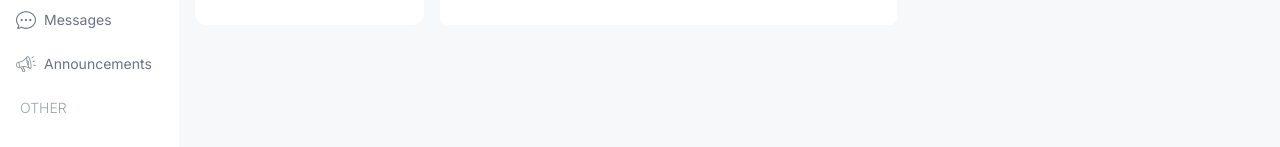
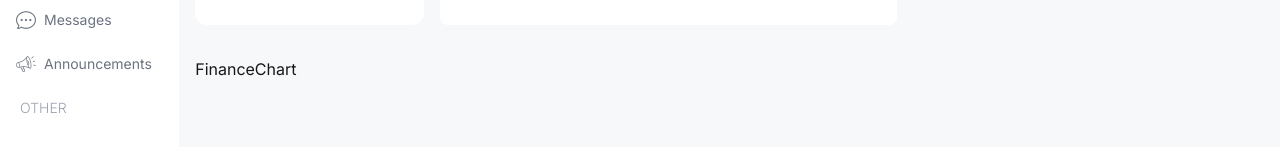
Before and after one commit to mysandesh/EduBoard, a Next.js app: page /admin in a window 1280 px wide. Shown: the part 650-797 px from the top of the page. Built offline with nearby package versions, Linux system fonts and the light colour scheme.

Commit message:
FinanceChart component added

```diff
--- a/src/app/(dashboard)/admin/page.tsx
+++ b/src/app/(dashboard)/admin/page.tsx
@@ -1,5 +1,6 @@
 import AttendanceChart from "@/components/AttendanceChart";
 import CountChart from "@/components/CountChart";
+import FinanceChart from "@/components/FinanceChart";
 import UserCard from "@/components/UserCard";
 const AdminPage = () => {
   return (
@@ -25,7 +26,9 @@ const AdminPage = () => {
           </div>
         </div>
         {/* BOTTOM CHART  */}
-        <div className=""></div>
+        <div className="w-full h-[500px]">
+          <FinanceChart />
+        </div>
       </div>
       {/* RIGHT */}
       <div className="w-full lg:w-1/3">RIGHT</div>
--- /dev/null
+++ b/src/components/FinanceChart.tsx
@@ -0,0 +1,6 @@
+"use client";
+const FinanceChart = () => {
+  return <div className="">FinanceChart</div>;
+};
+
+export default FinanceChart;
```
